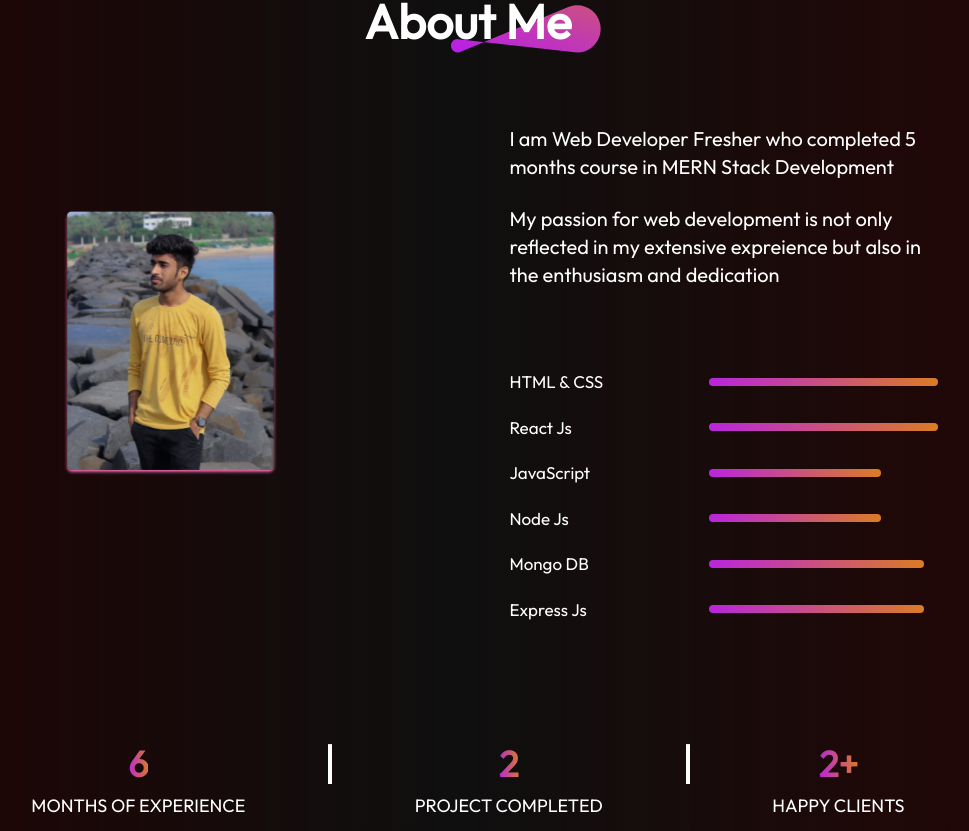
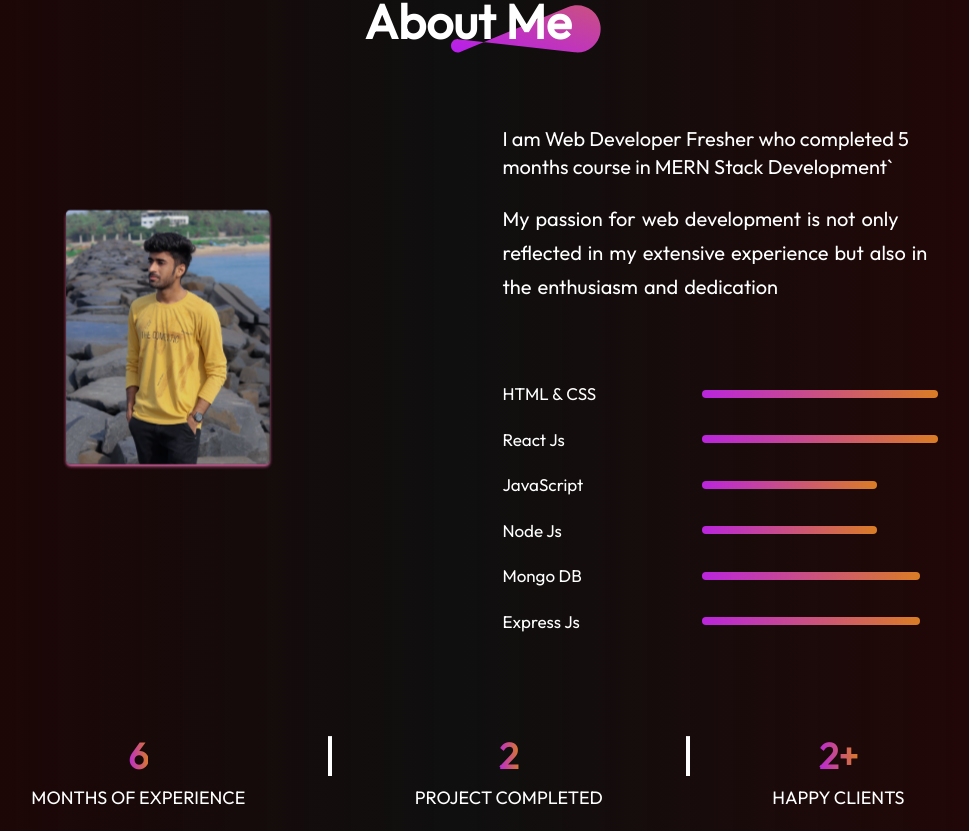
Before and after one commit to Mohd-Rafi/rafi-portfolio, a React (Vite) app: page / in a window 1280 px wide. Shown: the part 759-1590 px from the top of the page, without its empty margins (172-1141 px from the left). Built offline with nearby package versions, Linux system fonts and the light colour scheme.

Commit message:
New Hero Heading Fixes

```diff
--- a/src/Components/About/About.jsx
+++ b/src/Components/About/About.jsx
@@ -38,7 +38,7 @@ const About = () => {
       transition: {
         duration: 1,
         delayChildren: 0.2,
-        staggerChildren: 0.2,
+        staggerChildren: 0.1,
       },
     },
   };
@@ -88,21 +88,44 @@ const About = () => {
           />
         </div>
         <div className="about-right flex flex-col gap-[80px]">
-          <div className="about-para flex flex-col gap-3 text-xl max-md:text-center">
-            <p>
-              I am Web Developer Fresher who completed 5 months course in MERN
-              Stack Development
-            </p>
-            <p className="mt-3">
-              My passion for web development is not only reflected in my
-              extensive expreience but also in the enthusiasm and dedication
-            </p>
-          </div>
           <motion.div
             variants={variants1}
             initial="hidden"
             whileInView="visible"
-            viewport={{ once: true }}
+            viewport={{ once: false }}
+            className="about-para flex flex-col gap-3 text-xl max-md:text-center"
+          >
+            <p
+              variants={variants1}
+              className="flex flex-wrap justify-start gap-[6px] max-md:justify-center"
+            >
+              I am Web Developer Fresher who completed 5 months course in MERN
+              Stack Development`
+            </p>
+
+            <motion.p
+              variants={variants1}
+              className="mt-3 flex flex-wrap justify-start gap-[6px] max-md:justify-center"
+            >
+              {`My passion for web development is not only reflected in my extensive experience but also in the enthusiasm and dedication`
+                .split(' ')
+                .map((word, i) => (
+                  <motion.span
+                    key={i}
+                    variants={variants2}
+                    className="inline-block"
+                  >
+                    {word}
+                  </motion.span>
+                ))}
+            </motion.p>
+          </motion.div>
+
+          <motion.div
+            variants={variants1}
+            initial="hidden"
+            whileInView="visible"
+            viewport={{ once: false }}
             className="about-skills flex flex-col gap-5"
           >
             {items.map((item, i) => (
--- a/src/Components/Hero/Hero.jsx
+++ b/src/Components/Hero/Hero.jsx
@@ -1,4 +1,4 @@
-import React, { useRef } from 'react';
+import { useRef } from 'react';
 import './Hero.css';
 import AnchorLink from 'react-anchor-link-smooth-scroll';
 import { Helmet } from 'react-helmet';
--- a/src/Components/Navbar/Navbar.jsx
+++ b/src/Components/Navbar/Navbar.jsx
@@ -1,4 +1,4 @@
-import React, { useEffect, useState } from 'react';
+import { useEffect, useState } from 'react';
 import AnchorLink from 'react-anchor-link-smooth-scroll';
 import { Cross as Hamburger } from 'hamburger-react';
 import './Navbar.css';
```
